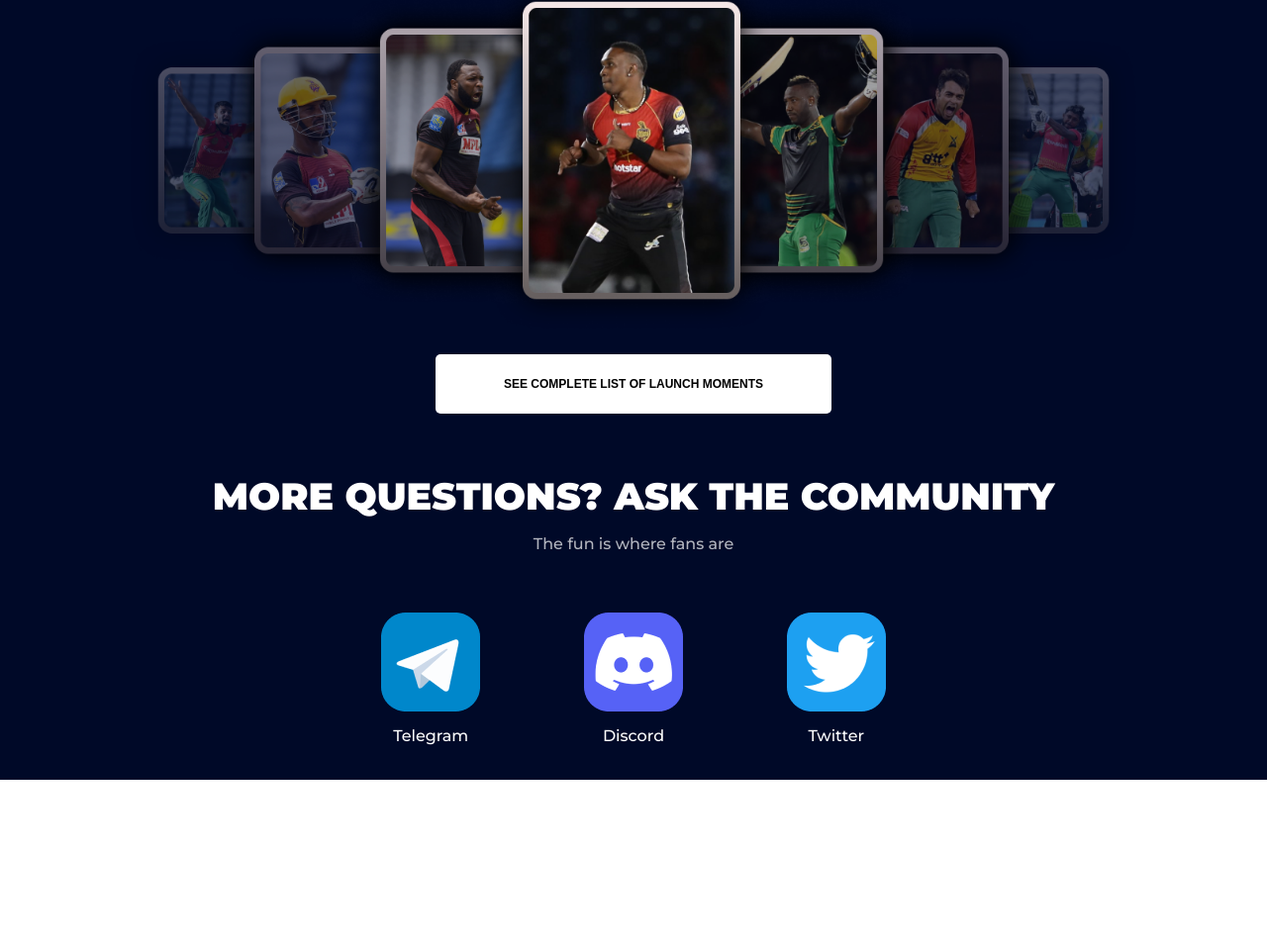
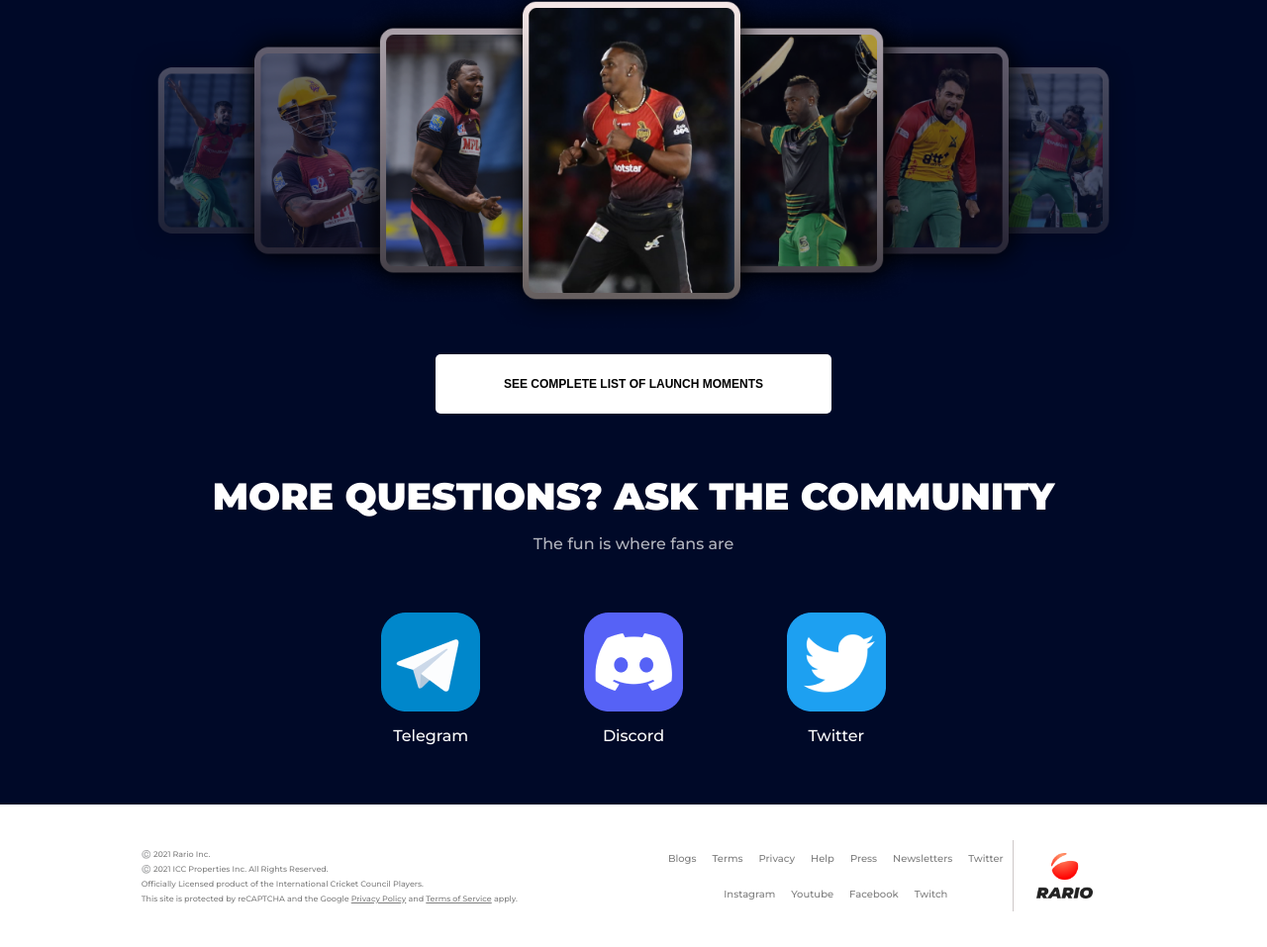
Before and after one commit to Bhuvan015/Pack-details-page, a plain HTML site: page index.html in a window 1280 px wide. Shown: the part 2122-3079 px from the top of the page at 99% size. Before the commit the page ends 2910 px from the top, so only its background shows below. Drawn offline with Linux system fonts and the light colour scheme.

Commit message:
footer almost done

```diff
--- a/index.html
+++ b/index.html
@@ -253,7 +253,36 @@
         <div class="footer">
             <div class="footer-container">
 
+                <!-- Footer info -->
+                <div class="left-footer">
+                    <ul>
+                        <li>©️ 2021 Rario Inc.</li>
+                        <li>©️ 2021 ICC Properties Inc. All Rights Reserved.</li>
+                        <li>Officially Licensed product of the International Cricket Council Players.</li>
+                        <li>This site is protected by reCAPTCHA and the Google <a href="#">Privacy Policy</a> and <a href="#">Terms of Service</a> apply.</li>
+                    </ul>
+                </div>
+                <!-- Footer links -->
+                <div class="right-footer">
+                    <div class="footer-links">
+                        <a href="#">Blogs</a>
+                        <a href="#">Terms</a>
+                        <a href="#">Privacy</a>
+                        <a href="#">Help</a>
+                        <a href="#">Press</a>
+                        <a href="#">Newsletters</a>
+                        <a href="#">Twitter</a>
+                        <a href="#">Instagram</a>
+                        <a href="#">Youtube</a>
+                        <a href="#">Facebook</a>
+                        <a href="#">Twitch</a>
+                    </div>
+                    <div class="footer-img">
+                        <img src="./images/Logo 2.png" alt="rario logo" id="footer-logo">
+                    </div>
+                </div>
             </div>
+
         </div>
 
 
--- a/style-2.css
+++ b/style-2.css
@@ -116,9 +116,13 @@
     /* padding: 0 5px; */
 }
 
+
+
+
 /* Social media */
 .media-container {
     width: 100%;
+    margin-bottom: 25px;
 }
 /* Links */
 .links-container {
@@ -143,6 +147,79 @@
     padding: 15px 0;
 }
 
+/* Footer */
+.footer {
+    width: 100%;
+    height: 18vh;
+    background-color: #fff;
+}
+.footer-container {
+    height: 100%;
+    width: 80%;
+    margin: 0 auto;
+    display: flex;
+    align-items: center;
+    justify-content: space-between;
+}
+
+/* left footer */
+.left-footer {
+    height: 100%;
+    width: 40%;
+    display: flex;
+    align-items: center;
+    justify-content: center;
+}
+.left-footer ul {
+    list-style-type: none;
+    font-size: 10px;
+    opacity: 0.5;
+
+}
+
+.left-footer ul li{
+    margin: 5px;
+}
+.left-footer ul li a {
+    color: #000;
+}
+
+/* Right Footer */
+.right-footer {
+    width: 50%;
+    height: 100%;
+    display: flex;
+    align-items: center;
+    justify-content: center;
+}
+.footer-links {
+    height: 50%;
+    width: 70%;
+    display: flex;
+    align-items: center;
+    justify-content: center;
+    flex-wrap: wrap;
+    border-right: 1px solid rgb(206, 200, 200);
+}
+
+.footer-links a {
+    color: #000;
+    text-decoration: none;
+    font-size: 12px;
+    margin: 10px;
+    opacity: 0.5;
+}
+/* Footer img */
+.footer-img {
+    height: 50%;
+    width: 30%;
+    display: flex;
+    align-items: center;
+    justify-content: center;
+}
+.footer img {
+    height: 80%;
+}
 
 /* Media Queries */
 @media only screen and (max-width: 768px)  {
@@ -177,6 +254,15 @@
         width: 90%;
     }
 
+    /* Footer */
+    .right-footer {
+        width: 100%;
+    }
+    /* Left footer */
+    .left-footer {
+        display: none;
+    }
+
 }
 
 @media only screen and (max-width: 1300px) {
@@ -196,6 +282,22 @@
     .banner img {
         width: 100%;
     }
+
+    /* Footer*/
+    .left-footer ul {
+        font-size: 8px;
+    }
+
+    .footer-links a{
+        font-size: 10px;
+        margin: 8px;
+    }
+
+    .footer-img {
+        height: 40%;
+        width: 20%;
+    }
+
 }
 
 @media only screen and (max-width: 400px)  {
```
Also changed, not shown: images/Footer Graphics.png (added).
